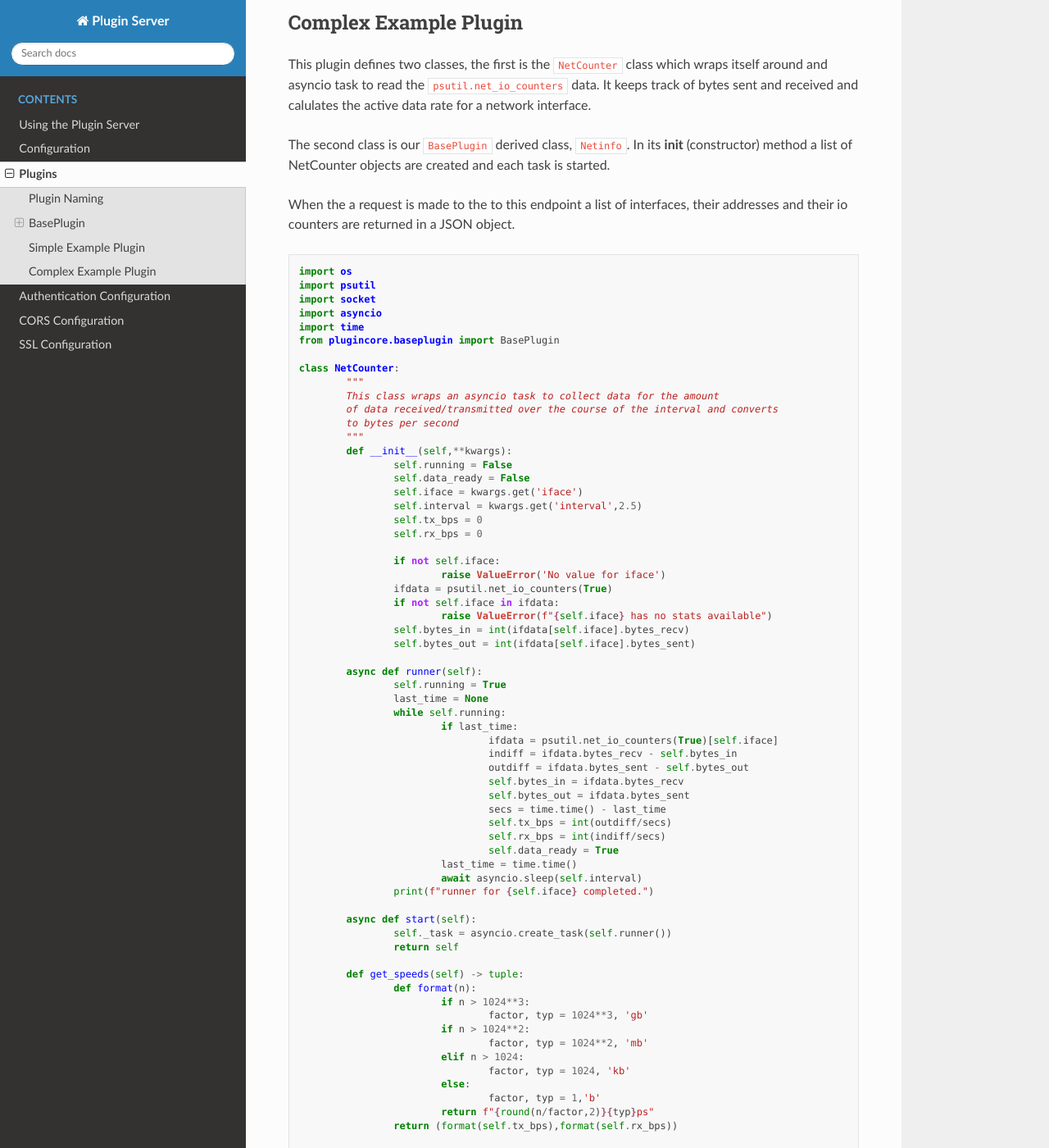
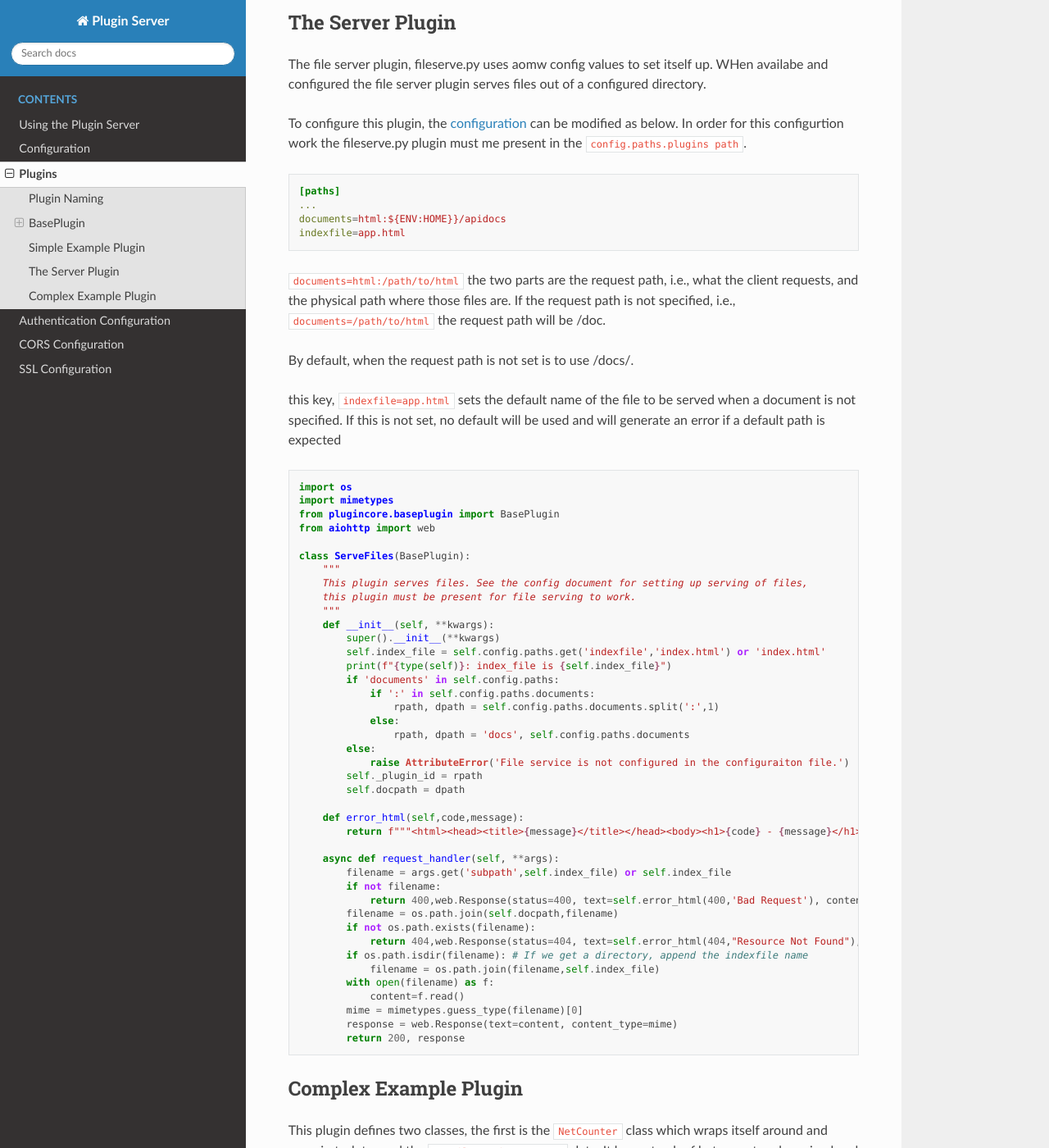
Before and after one commit to nicciniamh/pluginserver, a Sphinx documentation site: the page built from docs/Plugins.md, in a window 1280 px wide and 1400 px high, scrolled down 2057 px. Shown: the whole window at 82% size. Built offline with Sphinx 7.4.7 and the Read the Docs theme 3.1.0, drawn with Linux system fonts in a browser that asks for light colours.

Commit message:
Updated fileserve.py to properly handle configured directoryindex and docs

````diff
--- a/docs/Plugins.md
+++ b/docs/Plugins.md
@@ -47,6 +47,69 @@ class Example(BasePlugin):
 ```
 
 As you can see, this is very simple. If the plugin is configured for authentication the base class takes care of that and the aiohttp app class takes care of the transport. There's no need to worry about handling the transport between client and server.
+
+## The Server Plugin
+The file server plugin, fileserve.py uses aomw config values to set itself up. WHen availabe and configured the file server plugin serves files out of a configured directory.
+
+To configure this plugin, the [configuration](Config.md) can be modified as below. In order for this configurtion work the fileserve.py plugin must me present in the `config.paths.plugins path`.
+
+```ini
+[paths]
+...
+documents=html:${ENV:HOME}}/apidocs
+indexfile=app.html
+```
+
+`documents=html:/path/to/html` the two parts are the request path, i.e., what the client requests, and the physical path where those files are. If the request path is not specified, i.e., `documents=/path/to/html` the request path will be /doc.
+
+By default, when the request path is not set is to use /docs/.
+
+this key, `indexfile=app.html` sets the default name of the file to be served when a document is not specified. If this is not set, no default will be used and will generate an error if a default path is expected
+
+
+```python
+import os
+import mimetypes
+from plugincore.baseplugin import BasePlugin
+from aiohttp import web
+
+class ServeFiles(BasePlugin):
+    """
+    This plugin serves files. See the config document for setting up serving of files,
+    this plugin must be present for file serving to work.
+    """
+    def __init__(self, **kwargs):
+        super().__init__(**kwargs)
+        self.index_file = self.config.paths.get('indexfile','index.html') or 'index.html'
+        print(f"{type(self)}: index_file is {self.index_file}")
+        if 'documents' in self.config.paths:
+            if ':' in self.config.paths.documents:
+                rpath, dpath = self.config.paths.documents.split(':',1)
+            else:
+                rpath, dpath = 'docs', self.config.paths.documents
+        else:
+            raise AttributeError('File service is not configured in the configuraiton file.')
+        self._plugin_id = rpath
+        self.docpath = dpath
+
+    def error_html(self,code,message):
+        return f"""<html><head><title>{message}</title></head><body><h1>{code} - {message}</h1></body></html>"""
+
+    async def request_handler(self, **args):
+        filename = args.get('subpath',self.index_file) or self.index_file
+        if not filename:
+            return 400,web.Response(status=400, text=self.error_html(400,'Bad Request'), content_type='text/html')
+        filename = os.path.join(self.docpath,filename)
+        if not os.path.exists(filename):
+            return 404,web.Response(status=404, text=self.error_html(404,"Resource Not Found"), content_type='text/html')
+        if os.path.isdir(filename): # If we get a directory, append the indexfile name
+            filename = os.path.join(filename,self.index_file)
+        with open(filename) as f:
+            content=f.read()
+        mime = mimetypes.guess_type(filename)[0]
+        response = web.Response(text=content, content_type=mime)
+        return 200, response
+```
 
 ## Complex Example Plugin
 This plugin defines two classes, the first is the `NetCounter`  class which wraps itself around and asyncio task to read the `psutil.net_io_counters` data. It keeps track of bytes sent and received and calulates the active data rate for a network interface.
````
Also changed, not shown: docs/Usage.md (+2 -2 lines), 1 other file.
